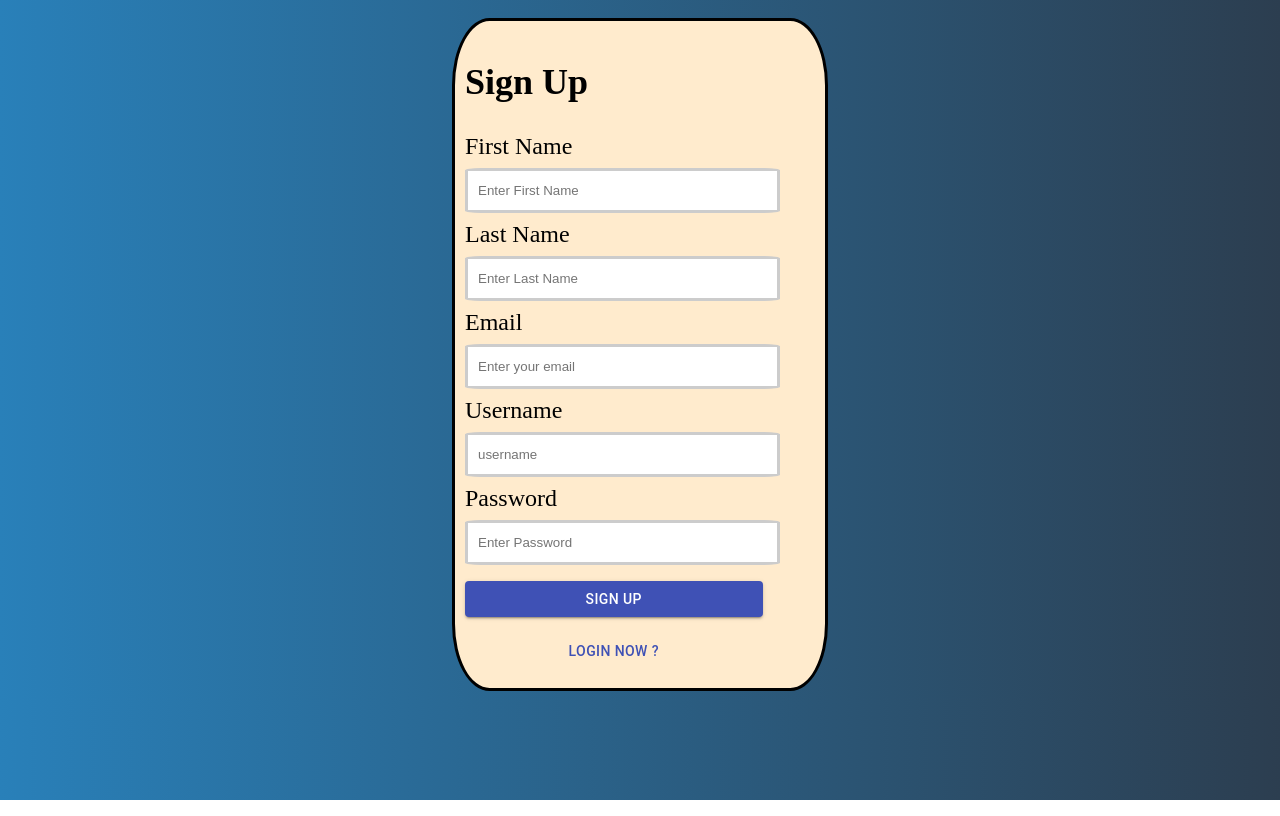
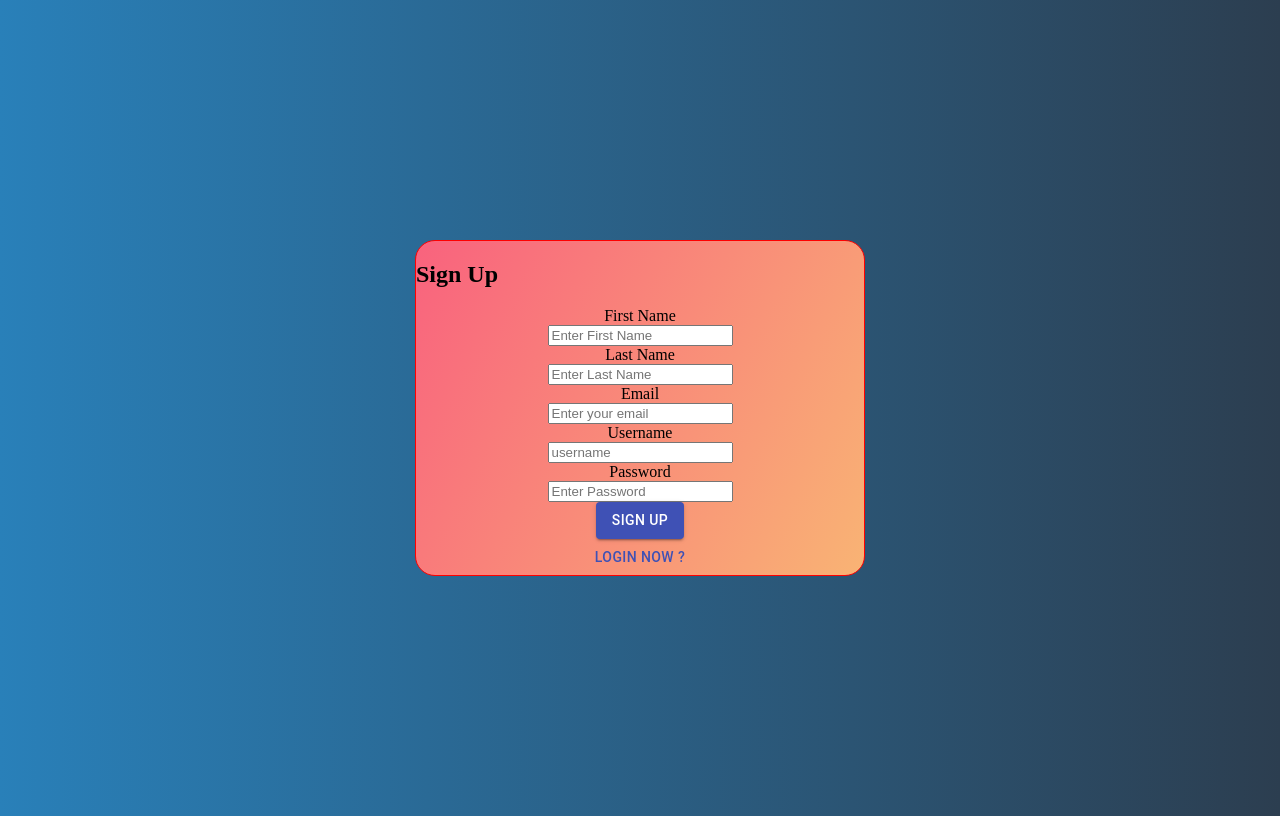
Before and after one commit to pradhyumvyas/JobApplicationTracker, a React (Create React App) app in the folder FrontEnd/job-app-tracker/: page /signup in a window 1280 px wide. Built offline with nearby package versions, Linux system fonts and the light colour scheme.

Commit message:
Signup Page UI

```diff
--- a/FrontEnd/job-app-tracker/src/core/CSS/_signup.scss
+++ b/FrontEnd/job-app-tracker/src/core/CSS/_signup.scss
@@ -1,35 +1,65 @@
 .signup{
-    padding-top: 10px;
+    // padding-top: 10px;
+
+    display: grid;
+    height: 100vh;
+    place-items: center;
 }
 
 
 .signupForm{
 
-    border: 3px solid black;
-    padding: 10px;
-    border-radius: 10%;
-    background-color: blanchedalmond;
-    max-width: 350px;
-    box-shadow: 6px;
-    width: 50vw;
+    // border: 3px solid black;
+    // padding: 10px;
+    // border-radius: 10%;
+    // background-color: blanchedalmond;
+    // max-width: 350px;
+    // box-shadow: 6px;
+    // width: 50vw;
 
-    margin: auto;
-    color: black;
-    font-size: x-large;
-    input{
-        width: 90%;
-        padding: 12px 10px;
-        margin: 8px 0;
-        border-radius: 5%;
-        display: inline-block;
-        border: 3px solid #ccc;
-        box-sizing: border-box;
-    }
+    // margin: auto;
+    // color: black;
+    // font-size: x-large;
+    // input{
+    //     width: 90%;
+    //     padding: 12px 10px;
+    //     margin: 8px 0;
+    //     border-radius: 5%;
+    //     display: inline-block;
+    //     border: 3px solid #ccc;
+    //     box-sizing: border-box;
+    // }
 
-    button{
-        width: 85%;
-        text-align: center;
-        margin: 8px 0;
+    // button{
+    //     width: 85%;
+    //     text-align: center;
+    //     margin: 8px 0;
+    // }
+
+    width: 35vw;
+    margin: 0 auto;
+    border: 1px solid red;
+    border-radius: 20px;
+    background: linear-gradient(120deg, #9076F6, #F93E82, #F9E06F);
+    background-size: 400% 400%;
+    animation: gradient 15s ease infinite;
+    @keyframes gradient {
+        0% {
+        background-position: 0% 50%;
+        }
+        50% {
+        background-position: 100% 50%;
+        }
+        100% {
+        background-position: 0% 50%;
+        }
+        }
+
+    form{
+        display: flex;
+        flex-direction: column;
+        align-items: center;
+        align-content: flex-start;
     }
 
 }
--- a/FrontEnd/job-app-tracker/src/core/CSS/style.css
+++ b/FrontEnd/job-app-tracker/src/core/CSS/style.css
@@ -148,38 +148,48 @@ body {
 }
 
 .signup {
-  padding-top: 10px;
+  display: -ms-grid;
+  display: grid;
+  height: 100vh;
+  place-items: center;
 }
 
 .signupForm {
-  border: 3px solid black;
-  padding: 10px;
-  border-radius: 10%;
-  background-color: blanchedalmond;
-  max-width: 350px;
-  -webkit-box-shadow: 6px;
-          box-shadow: 6px;
-  width: 50vw;
-  margin: auto;
-  color: black;
-  font-size: x-large;
+  width: 35vw;
+  margin: 0 auto;
+  border: 1px solid red;
+  border-radius: 20px;
+  background: linear-gradient(120deg, #9076F6, #F93E82, #F9E06F);
+  background-size: 400% 400%;
+  -webkit-animation: gradient 15s ease infinite;
+          animation: gradient 15s ease infinite;
 }
 
-.signupForm input {
-  width: 90%;
-  padding: 12px 10px;
-  margin: 8px 0;
-  border-radius: 5%;
-  display: inline-block;
-  border: 3px solid #ccc;
-  -webkit-box-sizing: border-box;
-          box-sizing: border-box;
+@keyframes gradient {
+  0% {
+    background-position: 0% 50%;
+  }
+  50% {
+    background-position: 100% 50%;
+  }
+  100% {
+    background-position: 0% 50%;
+  }
 }
 
-.signupForm button {
-  width: 85%;
-  text-align: center;
-  margin: 8px 0;
+.signupForm form {
+  display: -webkit-box;
+  display: -ms-flexbox;
+  display: flex;
+  -webkit-box-orient: vertical;
+  -webkit-box-direction: normal;
+      -ms-flex-direction: column;
+          flex-direction: column;
+  -webkit-box-align: center;
+      -ms-flex-align: center;
+          align-items: center;
+  -ms-flex-line-pack: start;
+      align-content: flex-start;
 }
 
 body {
```
Also changed, not shown: 2 other files (tests, documents, lock files or other folders).
